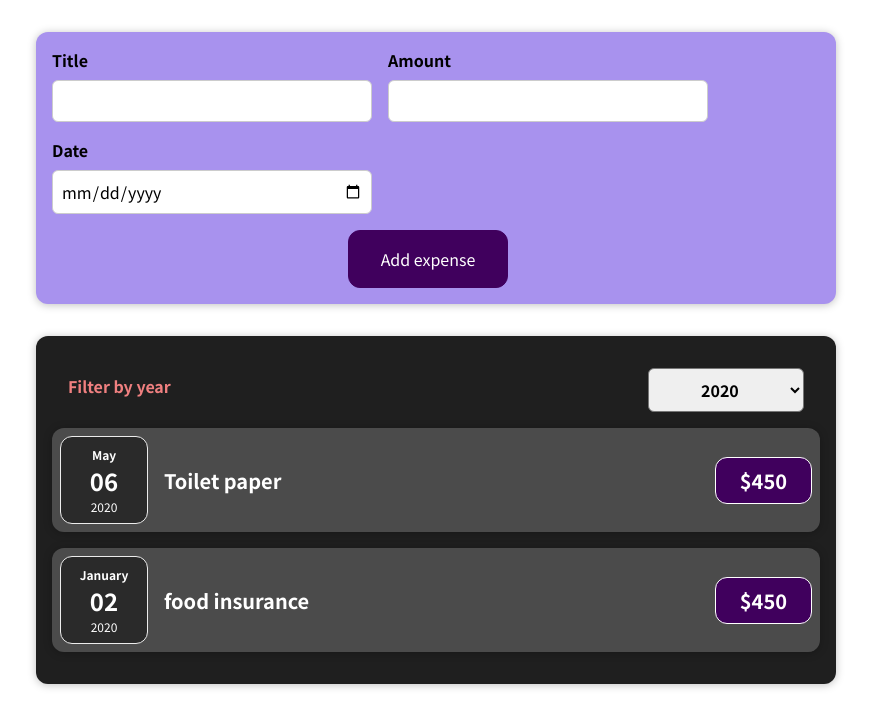
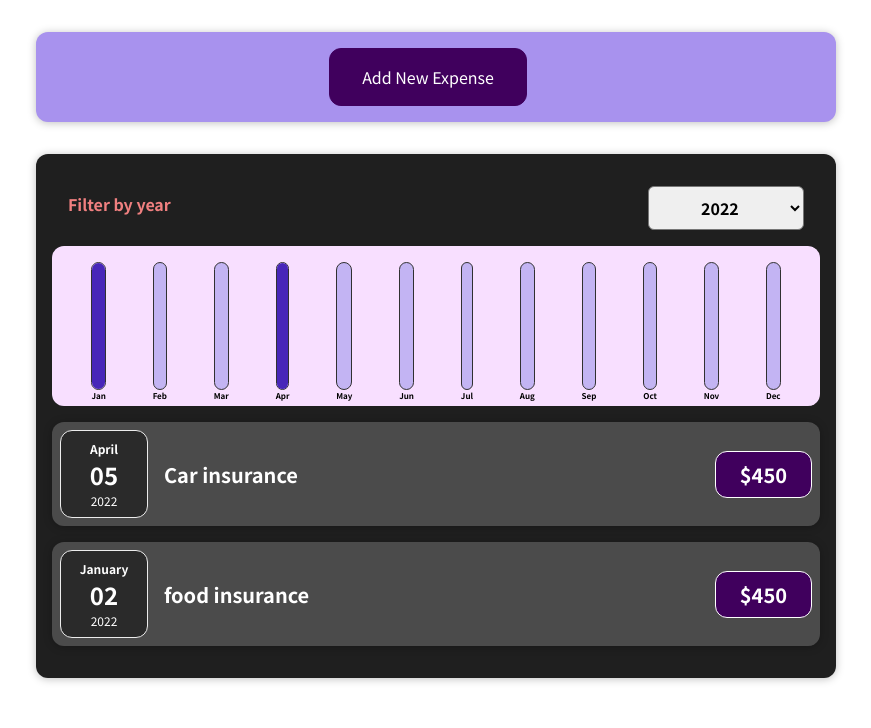
Before and after one commit to PrakatNeupane/expense-tracker-1, a React (Create React App) app: page / in a window 1280 px wide. Shown: the top 728 px of the page, without its empty margins (204-1075 px from the left). Built offline with nearby package versions, Linux system fonts and the light colour scheme.

Commit message:
adding chart

```diff
--- a/src/App.js
+++ b/src/App.js
@@ -5,7 +5,7 @@
   {
     id: 'e1',
     title: 'Car insurance',
-    date: new Date('2021/4/5'),
+    date: new Date('2022/4/5'),
     amount: 450,
   },
   {
@@ -23,7 +23,7 @@
   {
     id: 'e4',
     title: 'food insurance',
-    date: new Date('2020/1/2'),
+    date: new Date('2022/1/2'),
     amount: 450,
   },
 
--- /dev/null
+++ b/src/components/Chart/Chart.css
@@ -0,0 +1,9 @@
+.chart {
+  padding: 1rem;
+  border-radius: 12px;
+  background-color: #f8dfff;
+  text-align: center;
+  display: flex;
+  justify-content: space-around;
+  height: 10rem;
+}
--- /dev/null
+++ b/src/components/Chart/Chart.js
@@ -0,0 +1,16 @@
+import React from 'react'
+import './Chart.css'
+import { ChartBar } from './ChartBar'
+
+export const Chart = (props) => {
+    const dataPointValues = props.dataPoints.map((dataPoint => dataPoint.value))
+    const totalMaximum = Math.max(...dataPointValues);
+    return (
+        <div className='chart'>
+            {props.dataPoints.map(dataPoint => <ChartBar value={dataPoint.value} maxValue={totalMaximum}
+                label={dataPoint.label}
+                key={dataPoint.label}
+            />)}
+        </div>
+    )
+}
--- /dev/null
+++ b/src/components/Chart/ChartBar.css
@@ -0,0 +1,30 @@
+.chart-bar {
+  height: 100%;
+  display: flex;
+  flex-direction: column;
+  align-items: center;
+}
+
+.chart-bar__inner {
+  height: 100%;
+  width: 100%;
+  border: 1px solid #313131;
+  border-radius: 12px;
+  background-color: #c3b4f3;
+  overflow: hidden;
+  display: flex;
+  flex-direction: column;
+  justify-content: flex-end;
+}
+
+.chart-bar__fill {
+  background-color: #4826b9;
+  width: 100%;
+  transition: all 0.3s ease-out;
+}
+
+.chart-bar__label {
+  font-weight: bold;
+  font-size: 0.5rem;
+  text-align: center;
+}
--- /dev/null
+++ b/src/components/Chart/ChartBar.js
@@ -0,0 +1,18 @@
+import React from 'react'
+import './ChartBar.css'
+export const ChartBar = (props) => {
+
+    let barFillHeight = '0%';
+
+    if (props.maxValue > 0) {
+        barFillHeight = Math.round((props.value / props.maxValue) * 100) + '%'
+    }
+    return (
+        <div className='char-bar'>
+            <div className='chart-bar__inner'>
+                <div className='chart-bar__fill' style={{ height: barFillHeight }}></div>
+            </div>
+            <div className='chart-bar__label'>{props.label}</div>
+        </div>
+    )
+}
--- a/src/components/Expenses/Expenses.js
+++ b/src/components/Expenses/Expenses.js
@@ -3,10 +3,11 @@
 import ExpensesFilter from "./ExpensesFilter";
 import "./Expenses.css";
 import { ExpensesList } from "./ExpensesList";
+import { ExpensesChart } from "./ExpensesChart";
 
 export const Expenses = ({ items }) => {
 
-  const [filteredYear, setFilteredYear] = useState('2020')
+  const [filteredYear, setFilteredYear] = useState('2022')
   const filterChangeHandler = (selectedYear) => {
     setFilteredYear(selectedYear)
   }
@@ -18,6 +19,7 @@
   return (
     <Card className="expenses">
       <ExpensesFilter selected={filteredYear} changeDate={filterChangeHandler} />
+      <ExpensesChart expenses={filteredExpenses} />
       <ExpensesList filteredExpenses={filteredExpenses} />
     </Card>
 
--- /dev/null
+++ b/src/components/Expenses/ExpensesChart.js
@@ -0,0 +1,29 @@
+import React from 'react'
+import { Chart } from '../Chart/Chart'
+
+export const ExpensesChart = (props) => {
+
+    const chartDataPoints = [
+        { label: 'Jan', value: 0 },
+        { label: 'Feb', value: 0 },
+        { label: 'Mar', value: 0 },
+        { label: 'Apr', value: 0 },
+        { label: 'May', value: 0 },
+        { label: 'Jun', value: 0 },
+        { label: 'Jul', value: 0 },
+        { label: 'Aug', value: 0 },
+        { label: 'Sep', value: 0 },
+        { label: 'Oct', value: 0 },
+        { label: 'Nov', value: 0 },
+        { label: 'Dec', value: 0 },
+    ]
+
+    for (const expense of props.expenses) {
+        const expenseMonth = expense.date.getMonth()
+        chartDataPoints[expenseMonth].value += expense.amount
+    }
+
+    return (
+        <Chart dataPoints={chartDataPoints} />
+    )
+}
--- a/src/components/NewExpense/ExpenseForm.js
+++ b/src/components/NewExpense/ExpenseForm.js
@@ -1,7 +1,7 @@
 import React, { useState } from "react";
 import "./ExpenseForm.css";
 
-export const ExpenseForm = ({ onSaveExpenseData }) => {
+export const ExpenseForm = ({ onSaveExpenseData, stopEditing }) => {
   const [enteredTitle, setEnteredTitle] = useState();
   const [enteredAmount, setEnteredAmount] = useState();
   const [enteredDate, setEnteredDate] = useState();
@@ -44,7 +44,7 @@
 
     const expenseData = {
       title: enteredTitle,
-      amount: enteredAmount,
+      amount: +enteredAmount,
       date: new Date(enteredDate)
     }
 
@@ -53,6 +53,8 @@
     setEnteredAmount('')
     setEnteredTitle('')
     setEnteredDate('')
+
+
   }
   return (
     <form onSubmit={submitHandler}>
@@ -75,6 +77,7 @@
         </div>
       </div>
       <div>
+        <button type="button" onClick={stopEditing}>Cancel</button>
         <button type="submit">Add expense</button>
       </div>
     </form>
--- a/src/components/NewExpense/NewExpense.js
+++ b/src/components/NewExpense/NewExpense.js
@@ -1,19 +1,29 @@
-import React from 'react'
+import React, { useState } from 'react'
 import { ExpenseForm } from './ExpenseForm'
 import './NewExpense.css'
 
 export const NewExpense = ({ onAddExpense }) => {
+    const [isEditing, setIsEditing] = useState(false)
     const saveExpenseDataHandler = (enteredExpenseData) => {
         const expenseData = {
             ...enteredExpenseData,
             id: Math.random().toString(),
         }
         onAddExpense(expenseData)
+        setIsEditing(false)
+    }
 
+    const startEditingHandler = () => {
+        setIsEditing(true)
+    }
+
+    const stopEditing = () => {
+        setIsEditing(false)
     }
     return (
         <div className='new-expense'>
-            <ExpenseForm onSaveExpenseData={saveExpenseDataHandler} />
+            {!isEditing && <button onClick={startEditingHandler}>Add New Expense</button>}
+            {isEditing && <ExpenseForm onSaveExpenseData={saveExpenseDataHandler} stopEditing={stopEditing} />}
         </div>
     )
 }
```
Also changed, not shown: 1 other file (tests, documents, lock files or other folders).
